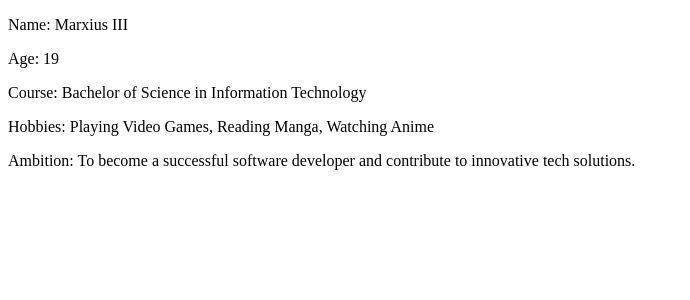
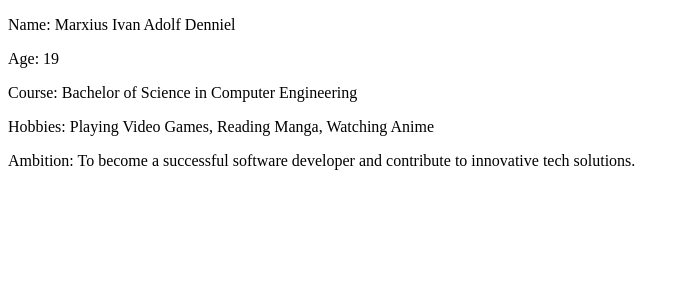
Before and after one commit to Marsyus/flask_web_app_portfolio, a Flask app: page /profile.html in a window 1280 px wide. Shown: the part 114-414 px from the top of the page, without its empty margins (0-690 px from the left). Run offline with Flask 3, Linux system fonts and the light colour scheme.

```diff
--- a/templates/profile.html
+++ b/templates/profile.html
@@ -17,9 +17,9 @@
             </div>
         </header>
         <main>
-            <p>Name: Marxius III</p>
+            <p>Name: Marxius Ivan Adolf Denniel</p>
             <p>Age: 19</p>
-            <p>Course: Bachelor of Science in Information Technology</p>
+            <p>Course: Bachelor of Science in Computer Engineering</p>
             <p>Hobbies: Playing Video Games, Reading Manga, Watching Anime</p>
             <p>Ambition: To become a successful software developer and contribute to innovative tech solutions.</p>
         </main>
```
